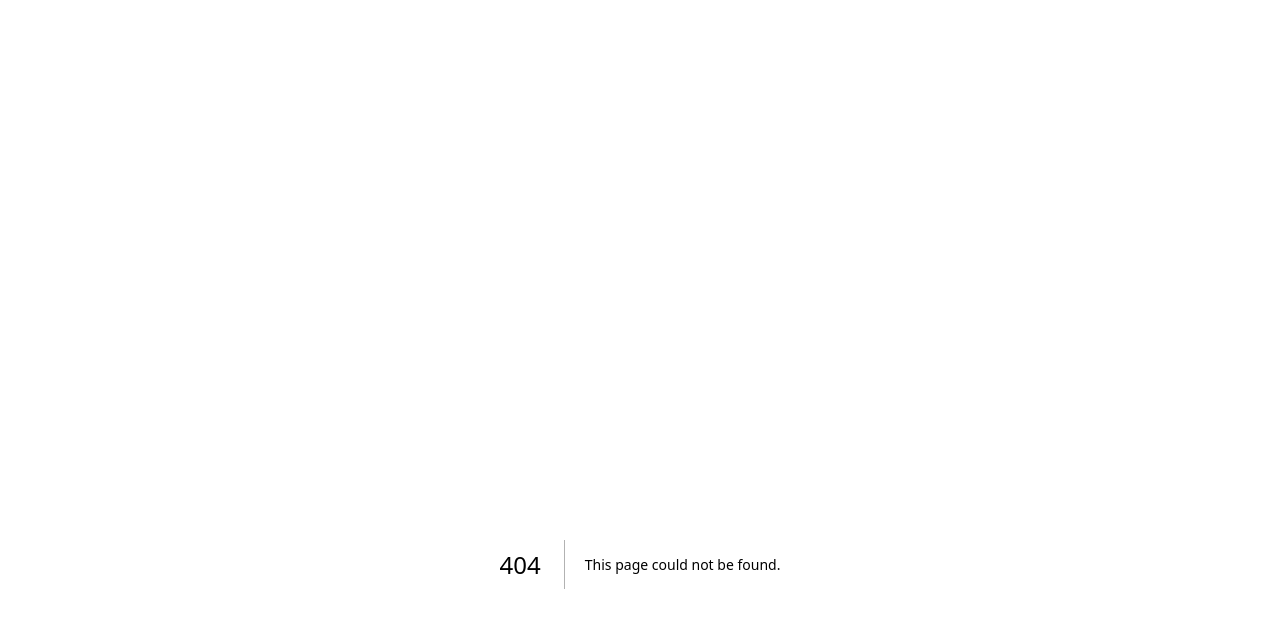
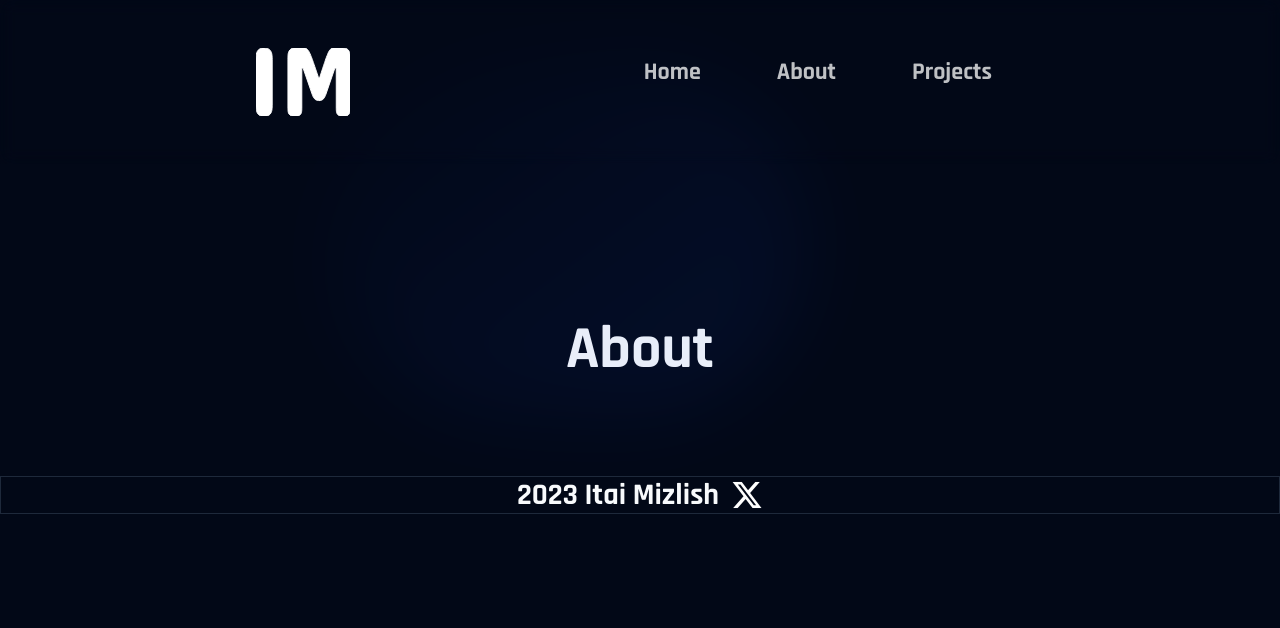
Before and after one commit to itaim18/next-framer-motion, a Next.js app: page /about in a window 1280 px wide. Before the commit this address had no page. Shown: the top 628 px of the page. Built offline with nearby package versions, Linux system fonts and the light colour scheme.

Commit message:
final first lesson

```diff
--- /dev/null
+++ b/app/about/page.tsx
@@ -0,0 +1,9 @@
+export default function About() {
+  return (
+    <main className="flex flex-col items-center justify-between p-24">
+      <div className="relative flex place-items-center before:absolute before:h-[300px] before:w-[480px] before:-translate-x-1/2 before:rounded-full before:bg-gradient-radial before:from-white before:to-transparent before:blur-2xl before:content-[''] after:absolute after:-z-20 after:h-[180px] after:lg:w-[200px] after:translate-x-1/3 after:bg-gradient-conic after:from-sky-200 after:via-blue-200 after:blur-2xl after:content-[''] before:dark:bg-gradient-to-br before:dark:from-transparent before:dark:to-blue-700 before:dark:opacity-10 after:dark:from-sky-900 after:dark:via-[#0141ff] after:dark:opacity-40 before:lg:h-[360px] z-[-1]">
+        <h1 className="text-6xl mt-56">About</h1>
+      </div>
+    </main>
+  );
+}
--- a/app/globals.css
+++ b/app/globals.css
@@ -93,7 +93,7 @@
   .glassBg {
     background: rgba(0, 0, 0, 0.37);
     border-radius: 16px;
-    box-shadow: 0 4px 30px rgba(0, 0, 0, 0.1);
+    /* box-shadow: 0px 0px 6px 2px rgb(255 255 255 / 60%); */
     backdrop-filter: blur(9.8px);
     -webkit-backdrop-filter: blur(9.8px);
     border: 1px solid rgba(0, 0, 0, 0.88);
--- a/app/layout.tsx
+++ b/app/layout.tsx
@@ -1,12 +1,12 @@
 import "./globals.css";
 import type { Metadata } from "next";
 import { Rajdhani } from "next/font/google";
-
+import Footer from "@/src/components/Footer/Footer";
 import { ThemeProvider } from "../src/components/providers/providers";
 import Header from "@/src/components/Header/Header";
 const rajdhani = Rajdhani({ weight: "700", subsets: ["latin"] });
 export const metadata: Metadata = {
-  title: "Create Next App",
+  title: "Itai Mizlish",
   description: "Generated by create next app",
 };
 
@@ -21,6 +21,7 @@ export default function RootLayout({
         <ThemeProvider attribute="class" defaultTheme="dark" enableSystem>
           <Header />
           {children}
+          <Footer />
         </ThemeProvider>
       </body>
     </html>
--- a/app/page.tsx
+++ b/app/page.tsx
@@ -1,7 +1,29 @@
 export default function Home() {
   return (
     <main className="flex flex-col items-center justify-between p-24">
-      <div className="relative flex place-items-center before:absolute before:h-[300px] before:w-[480px] before:-translate-x-1/2 before:rounded-full before:bg-gradient-radial before:from-white before:to-transparent before:blur-2xl before:content-[''] after:absolute after:-z-20 after:h-[180px] after:lg:w-[200px] after:translate-x-1/3 after:bg-gradient-conic after:from-sky-200 after:via-blue-200 after:blur-2xl after:content-[''] before:dark:bg-gradient-to-br before:dark:from-transparent before:dark:to-blue-700 before:dark:opacity-10 after:dark:from-sky-900 after:dark:via-[#0141ff] after:dark:opacity-40 before:lg:h-[360px] z-[-1]"></div>
+      <div className="relative flex place-items-center before:absolute before:h-[300px] before:w-[480px] before:-translate-x-1/2 before:rounded-full before:bg-gradient-radial before:from-white before:to-transparent before:blur-2xl before:content-[''] after:absolute after:-z-20 after:h-[180px] after:lg:w-[200px] after:translate-x-1/3 after:bg-gradient-conic after:from-sky-200 after:via-blue-200 after:blur-2xl after:content-[''] before:dark:bg-gradient-to-br before:dark:from-transparent before:dark:to-blue-700 before:dark:opacity-10 after:dark:from-sky-900 after:dark:via-[#0141ff] after:dark:opacity-40 before:lg:h-[360px] z-[-1]">
+        <h1 className="text-6xl mt-56">Home</h1>
+      </div>
+      <p>
+        Yes, Yes, without the oops! Jaguar shark! So tell me - does it really
+        exist? I was part of something special. Life finds a way. Did he just
+        throw my cat out of the window? Must go faster. We gotta burn the rain
+        forest, dump toxic waste, pollute the air, and rip up the OZONE! Cause
+        maybe if we screw up this planet enough, they wont want it anymore! I
+        was part of something special. Hey, take a look at the earthlings.
+        Goodbye! Remind me to thank John for a lovely weekend. God creates
+        dinosaurs. God destroys dinosaurs. God creates Man. Man destroys God.
+        Man creates Dinosaurs. Must go faster... go, go, go, go, go!
+        Checkmate... This thing comes fully loaded. AM/FM radio, reclining
+        bucket seats, and... power windows. So you two dig up, dig up dinosaurs?
+        Just my luck, no ice. This thing comes fully loaded. AM/FM radio,
+        reclining bucket seats, and... power windows. I gave it a cold? I gave
+        it a virus. A computer virus. Remind me to thank John for a lovely
+        weekend. God creates dinosaurs. God destroys dinosaurs. God creates Man.
+        Man destroys God. Man creates Dinosaurs. Yeah, but your scientists were
+        so preoccupied with whether or not they could, they didnt stop to think
+        if they should.
+      </p>
     </main>
   );
 }
--- /dev/null
+++ b/app/projects/page.tsx
@@ -0,0 +1,9 @@
+export default function projects() {
+  return (
+    <main className="flex flex-col items-center justify-between p-24">
+      <div className="relative flex place-items-center before:absolute before:h-[300px] before:w-[480px] before:-translate-x-1/2 before:rounded-full before:bg-gradient-radial before:from-white before:to-transparent before:blur-2xl before:content-[''] after:absolute after:-z-20 after:h-[180px] after:lg:w-[200px] after:translate-x-1/3 after:bg-gradient-conic after:from-sky-200 after:via-blue-200 after:blur-2xl after:content-[''] before:dark:bg-gradient-to-br before:dark:from-transparent before:dark:to-blue-700 before:dark:opacity-10 after:dark:from-sky-900 after:dark:via-[#0141ff] after:dark:opacity-40 before:lg:h-[360px] z-[-1]">
+        <h1 className="text-6xl mt-56">Projects</h1>
+      </div>
+    </main>
+  );
+}
--- /dev/null
+++ b/src/components/Footer/Footer.tsx
@@ -0,0 +1,48 @@
+"use client";
+import { motion } from "framer-motion";
+import React from "react";
+const icon = {
+  hidden: {
+    pathLength: 0,
+    fill: "rgba(255, 255, 255, 0)",
+  },
+  visible: {
+    pathLength: 1,
+    fill: "rgba(255, 255, 255, 1)",
+  },
+};
+function Footer() {
+  return (
+    <div className="border w-screen items-center justify-center flex flex-row">
+      <h4 className="text-3xl mr-3"> 2023 Itai Mizlish </h4>{" "}
+      <motion.svg
+        xmlns="http://www.w3.org/2000/svg"
+        height="2em"
+        viewBox="0 0 512 512"
+        initial={{ scale: 0.8 }}
+        animate={{ scale: 1, rotate: 360 }}
+        transition={{
+          type: "spring",
+          stiffness: 260,
+          damping: 20,
+          scale: { delay: 2, duration: 0.7, ease: "easeInOut" },
+          rotate: { delay: 2, duration: 0.7, ease: "easeInOut" },
+        }}
+      >
+        <motion.path
+          transition={{
+            default: { duration: 2, ease: "easeInOut" },
+            fill: { delay: 2, duration: 0.5, ease: [1, 0, 0.8, 1] },
+          }}
+          stroke="white"
+          variants={icon}
+          initial="hidden"
+          animate="visible"
+          d="M389.2 48h70.6L305.6 224.2 487 464H345L233.7 318.6 106.5 464H35.8L200.7 275.5 26.8 48H172.4L272.9 180.9 389.2 48zM364.4 421.8h39.1L151.1 88h-42L364.4 421.8z"
+        />
+      </motion.svg>
+    </div>
+  );
+}
+
+export default Footer;
--- /dev/null
+++ b/src/components/Footer/index.tsx
@@ -0,0 +1,2 @@
+export * from './Footer';
+export { default } from './Footer';
--- a/src/components/Header/Header.tsx
+++ b/src/components/Header/Header.tsx
@@ -5,24 +5,8 @@ import Navigation from "../Navigation";
 import { motion } from "framer-motion";
 import { Menu } from "lucide-react";
 import { XIcon } from "lucide-react";
-const LINKS = [
-  {
-    slug: "home",
-    label: "Home",
-    href: "/",
-  },
-  {
-    slug: "about",
-    label: "About",
-    href: "/usage",
-  },
-  {
-    slug: "projects",
-    label: "Projects",
-    href: "/integrations",
-  },
-];
-
+import { LINKS } from "@/src/config/docs";
+import Link from "next/link";
 function Header() {
   const [showMenu, setShowMenu] = React.useState<boolean>(false);
   const [hoveredNavItem, setHoveredNavItem] = React.useState<null | string>(
@@ -33,19 +17,30 @@ function Header() {
   };
   return (
     <>
-      <header className="bgDark font-sans antialiased px-8 md:px-12 lg:px-32 xl:px-64 w-full py-12  flex flex-row justify-between">
+      <div className="flex flex-col">
+        <header className="bgDark backdrop-blur  fixed font-sans antialiased px-8 md:px-12 lg:px-32 xl:px-64 w-full py-6 md:py-12 flex flex-row justify-between">
           <Logo />
+          <div className="flex lg:hidden border-2 self-center bg-transparent h-fit p-2 rounded-md">
             {!showMenu ? (
-          <Menu className="flex lg:hidden self-center" onClick={toggleMenu} />
+              <Menu
+                color="#424b58"
+                className="flex lg:hidden"
+                onClick={toggleMenu}
+              />
             ) : (
-          <XIcon className="flex lg:hidden self-center" onClick={toggleMenu} />
+              <XIcon
+                color="#424b58"
+                className="flex lg:hidden "
+                onClick={toggleMenu}
+              />
             )}
-        <Navigation />
+          </div>
+          <Navigation toggleMenu={toggleMenu} />
         </header>
         {showMenu && (
           <>
             <ul
-            className="lg:hidden glassBg h-fit flex mx-3 py-24 gap-10 flex-col list-none"
+              className="lg:hidden top-28 inset-0 fixed glassBg h-fit flex mx-3 py-24 gap-10 flex-col list-none before:absolute before:h-[300px] before:w-[480px] before:-translate-x-1/2 before:rounded-full before:bg-gradient-radial before:from-slate-500 before:to-transparent before:blur-2xl before:content-[''] after:absolute after:-z-20 after:h-[180px] after:lg:w-[200px] after:translate-x-1/3 after:bg-gradient-conic after:from-sky-600 after:via-blue-600 after:blur-2xl after:content-[''] before:dark:bg-gradient-to-br before:dark:from-transparent before:dark:to-blue-700 before:dark:opacity-10 after:dark:from-violet-900 after:dark:via-[#8d01ff] after:dark:opacity-40 before:lg:h-[360px]"
               onMouseLeave={() => setHoveredNavItem(null)}
             >
               {LINKS.map(
@@ -69,19 +64,21 @@ function Header() {
                       />
                     )}
 
-                  <a
+                    <Link
+                      onClick={toggleMenu}
                       href={href}
                       className="flex relative h-full items-center w-fit m-auto text-2xl px-8 py-4 text-white font-semibold opacity-75 transition-opacity duration-500 hover:opacity-100"
                       onMouseEnter={() => setHoveredNavItem(slug)}
                     >
                       {label}
-                  </a>
+                    </Link>
                   </li>
                 )
               )}
             </ul>
           </>
         )}
+      </div>
     </>
   );
 }
--- a/src/components/Logo/Logo.tsx
+++ b/src/components/Logo/Logo.tsx
@@ -1,6 +1,7 @@
 "use client";
 
 import { motion, useMotionValue } from "framer-motion";
+import Link from "next/link";
 import React from "react";
 
 const Logo = () => {
@@ -27,6 +28,7 @@ const Logo = () => {
 
   return (
     <>
+      <Link href={"/"}>
         <motion.svg
           width="94.141"
           height="68.36"
@@ -67,6 +69,7 @@ const Logo = () => {
             />
           </g>
         </motion.svg>
+      </Link>
     </>
   );
 };
--- a/src/components/Navigation/Navigation.tsx
+++ b/src/components/Navigation/Navigation.tsx
@@ -1,9 +1,9 @@
 "use client";
-
+import { LINKS } from "@/src/config/docs";
 import React from "react";
 import { motion } from "framer-motion";
-
-function Navigation() {
+import Link from "next/link";
+function Navigation({ toggleMenu }: { toggleMenu: () => void }) {
   const [hoveredNavItem, setHoveredNavItem] = React.useState<null | string>(
     null
   );
@@ -35,13 +35,14 @@ function Navigation() {
                 />
               )}
 
-              <a
+              <Link
+                onClick={toggleMenu}
                 href={href}
                 className="flex relative h-full items-center  text-2xl px-8 py-4 text-white font-semibold opacity-75 transition-opacity duration-500 hover:opacity-100"
                 onMouseEnter={() => setHoveredNavItem(slug)}
               >
                 {label}
-              </a>
+              </Link>
             </li>
           )
         )}
@@ -50,22 +51,4 @@ function Navigation() {
   );
 }
 
-const LINKS = [
-  {
-    slug: "home",
-    label: "Home",
-    href: "/",
-  },
-  {
-    slug: "about",
-    label: "About",
-    href: "/usage",
-  },
-  {
-    slug: "projects",
-    label: "Projects",
-    href: "/integrations",
-  },
-];
-
 export default Navigation;
--- /dev/null
+++ b/src/config/docs.ts
@@ -0,0 +1,17 @@
+export const LINKS = [
+  {
+    slug: "home",
+    label: "Home",
+    href: "/",
+  },
+  {
+    slug: "about",
+    label: "About",
+    href: "/about",
+  },
+  {
+    slug: "projects",
+    label: "Projects",
+    href: "/projects",
+  },
+];
--- /dev/null
+++ b/src/config/site.ts
@@ -0,0 +1,18 @@
+export type SiteConfig = typeof siteConfig;
+
+export const siteConfig = {
+  name: "Portfolio",
+  // image: "https://pricer.itaimiz.com/screen.png",
+  // description: "The best solution for sale reps in SaaS companies!",
+  mainNav: [
+    {
+      title: "Home",
+      href: "/",
+    },
+  ],
+  links: {
+    // twitter: "https://twitter.com/shadcn",
+    // github: "https://github.com/shadcn/ui",
+    // docs: "https://ui.shadcn.com",
+  },
+};
```
Also changed, not shown: public/bg2.svg (deleted). Lines whose indentation alone changed are shown as unchanged.
